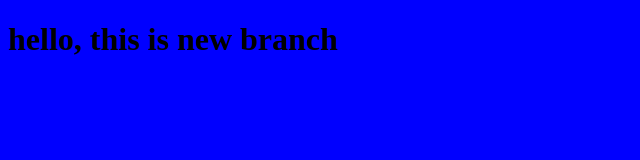
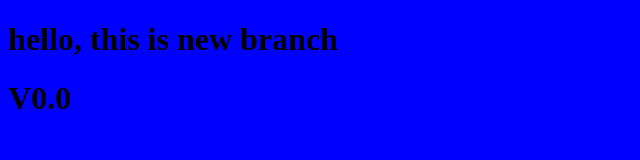
Before and after one commit to AFalsharif/MyFristProject, a plain HTML site: page index.html in a window 1280 px wide. Shown: the whole page, without its empty margins (0-640 px from the left). Drawn offline with Linux system fonts and the light colour scheme.

Commit message:
add the version

```diff
--- a/index.html
+++ b/index.html
@@ -8,6 +8,7 @@
 </head>
 <body>
     <h1>hello, this is new branch</h1>
+    <h1>V0.0</h1>
     <script src="app.js"></script>
 </body>
 </html>
```
